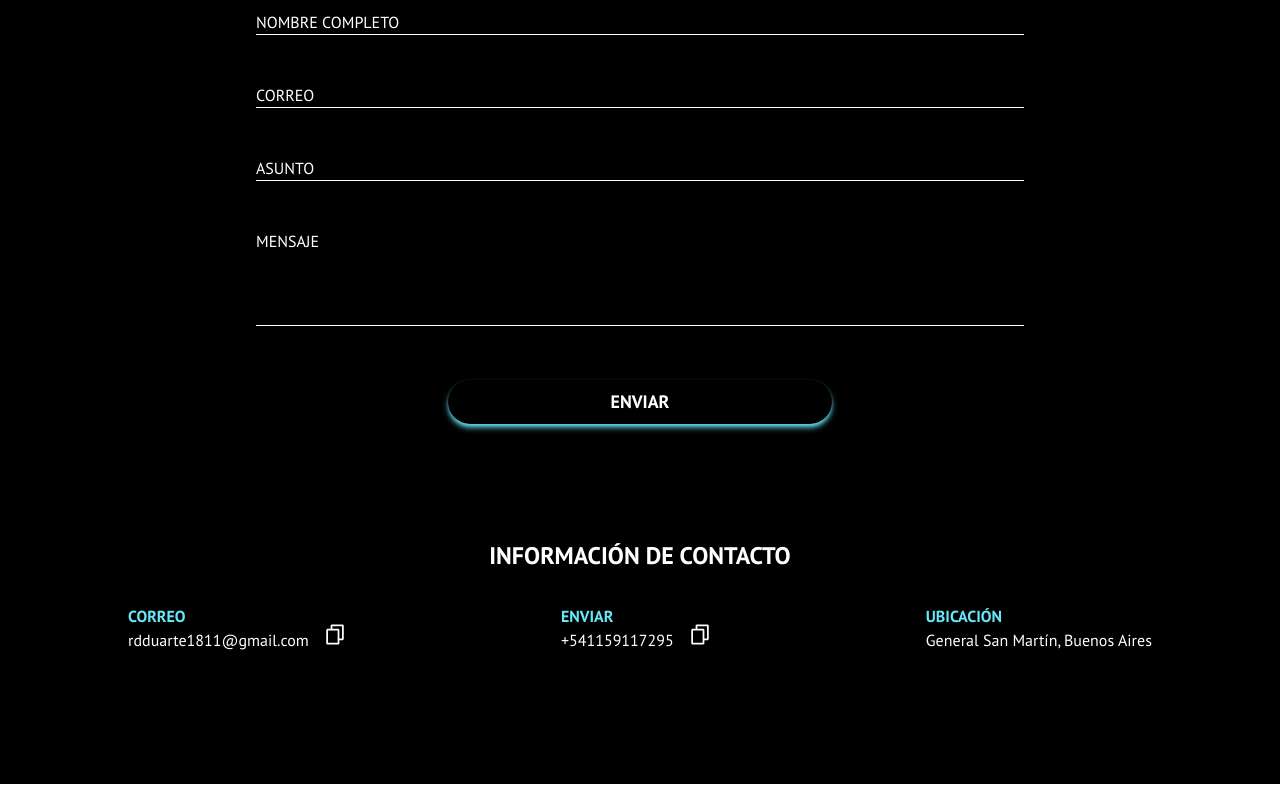
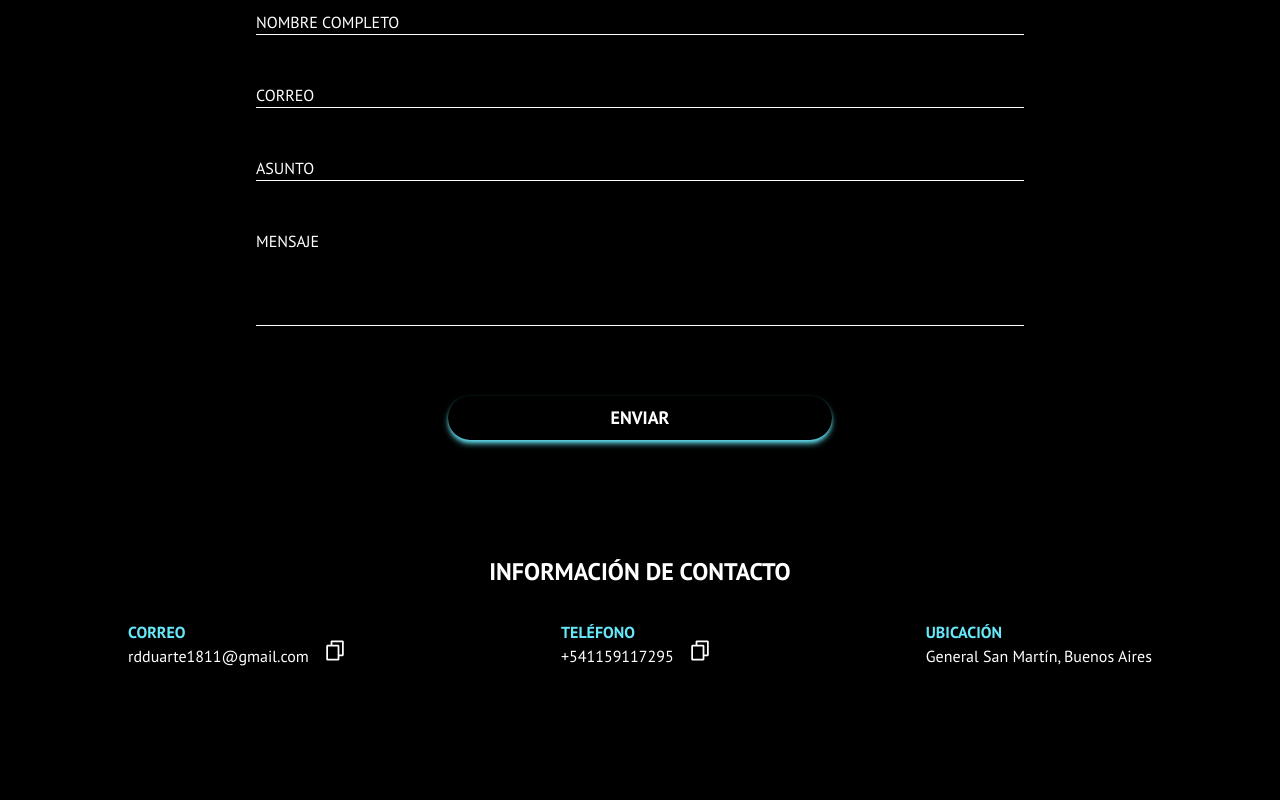
Before and after one commit to darioDe/port334, a React (Vite) app: page / in a window 1280 px wide. Shown: the part 3601-4401 px from the top of the page. Built offline with nearby package versions, Linux system fonts and the light colour scheme.

Commit message:
updating

```diff
--- a/src/components/ContactInfo.tsx
+++ b/src/components/ContactInfo.tsx
@@ -11,7 +11,7 @@ const ContactInfo = () => {
 
   const infoh4 = lang === 'spanish' ? 'INFORMACIÓN DE CONTACTO' : 'CONTACT INFO';
   const infoEmail = lang === 'spanish' ? 'CORREO' : 'EMAIL';
-  const infoPhone = lang === 'spanish' ? 'ENVIAR' : 'SEND';
+  const infoPhone = lang === 'spanish' ? 'TELÉFONO' : 'PHONE';
   const location = lang === 'spanish' ? 'UBICACIÓN' : 'LOCATION'
 
   const emailCopyToClipboard = (text: string) => {
--- a/src/sections/Contact.tsx
+++ b/src/sections/Contact.tsx
@@ -215,13 +215,13 @@ export default function Contact() {
           error={errors.comment}
         />
 
-        <div className="flex justify-center mt-6">
+        <div className="flex justify-center mt-10">
           {isSubmitting ? (
             <div className="flex justify-center items-center w-full h-full">
-              <div className="loader animate-spin"></div>
+              <div className="loader animate-spin mt-10"></div>
             </div>
           ) : successMessage ? (
-            <p className="text-center text-green-500 font-bold mt-4">{successMessageText}</p>
+            <p className="text-center font-semibold text-cyan-300 mt-5">{successMessageText}</p>
           ) : (
             <button
               ref={buttonRef}
```
Also changed, not shown: src/components/NavBar.tsx (+11 -5 lines).
